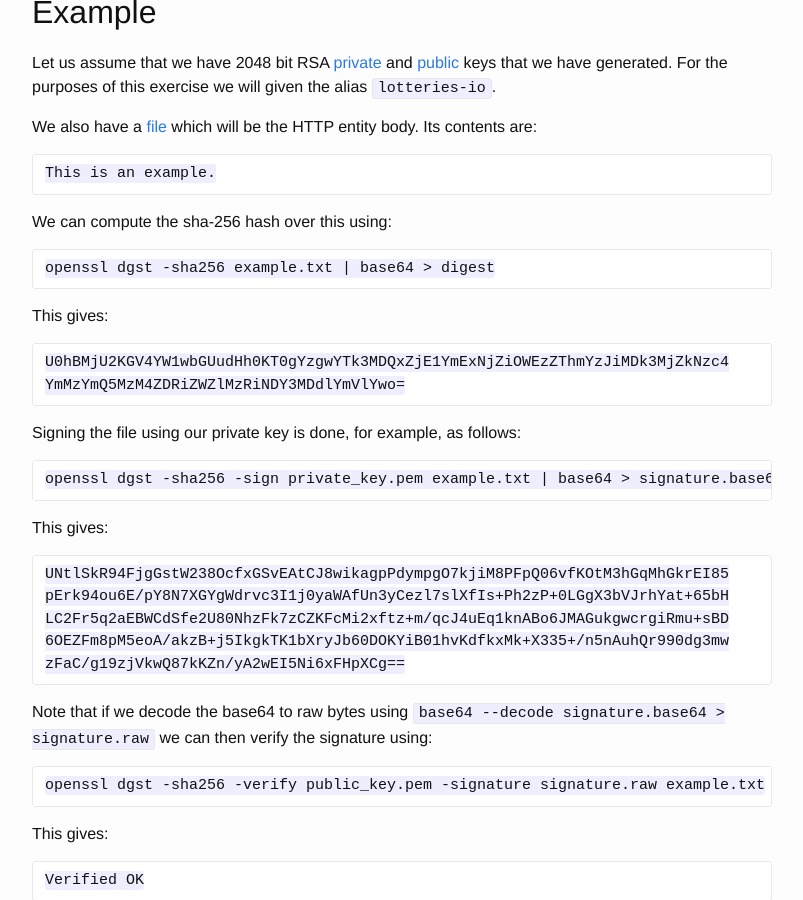
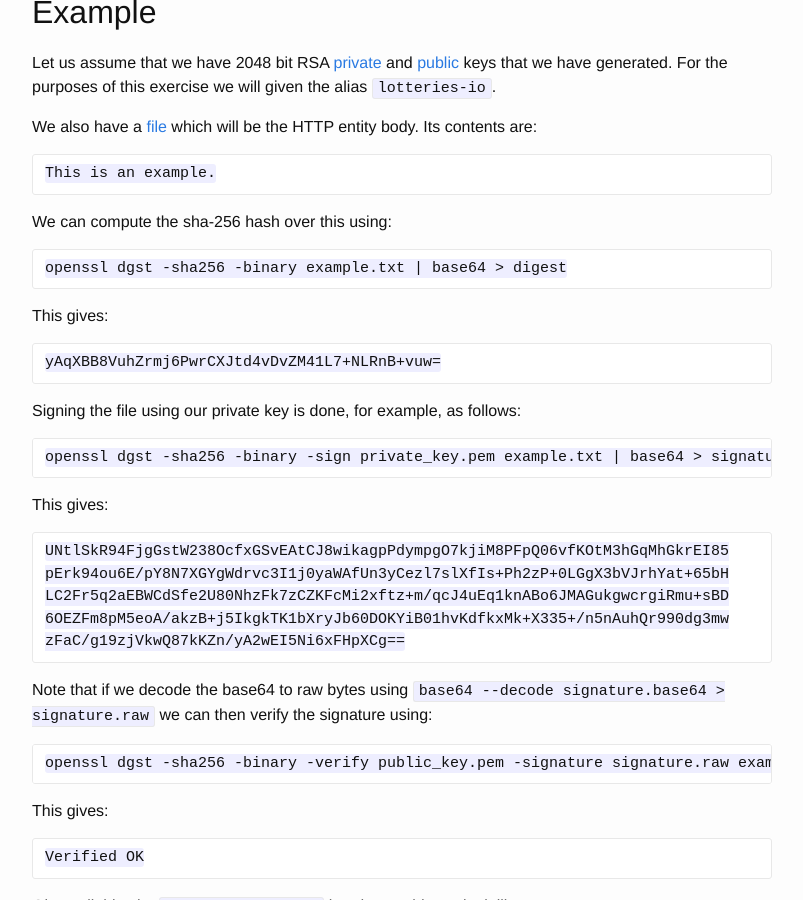
Before and after one commit to lotteries-io/lotteries-io.github.io, a Jekyll site: the page built from _rfcs/content-signature.md, in a window 1280 px wide and 900 px high, scrolled down 2779 px. Shown: the whole window, without its empty margins (238-1041 px from the left). Built offline with Jekyll 4.4.1, drawn with Linux system fonts in a browser that asks for light colours.

Commit message:
Use binary digest instead of hex

````diff
--- a/_rfcs/content-signature.md
+++ b/_rfcs/content-signature.md
@@ -100,20 +100,19 @@ This is an example.
 
 We can compute the sha-256 hash over this using:
 ```
-openssl dgst -sha256 example.txt | base64 > digest
+openssl dgst -sha256 -binary example.txt | base64 > digest
 ```
 
 This gives:
 
 ```
-U0hBMjU2KGV4YW1wbGUudHh0KT0gYzgwYTk3MDQxZjE1YmExNjZiOWEzZThmYzJiMDk3MjZkNzc4
-YmMzYmQ5MzM4ZDRiZWZlMzRiNDY3MDdlYmVlYwo=
+yAqXBB8VuhZrmj6PwrCXJtd4vDvZM41L7+NLRnB+vuw=
 ```
 
 Signing the file using our private key is done, for example, as follows:
 
 ```
-openssl dgst -sha256 -sign private_key.pem example.txt | base64 > signature.base64
+openssl dgst -sha256 -binary -sign private_key.pem example.txt | base64 > signature.base64
 ```
 
 This gives:
@@ -128,7 +127,7 @@ zFaC/g19zjVkwQ87kKZn/yA2wEI5Ni6xFHpXCg==
 Note that if we decode the base64 to raw bytes using `base64 --decode signature.base64 > signature.raw` we can then verify the signature using:
 
 ```
-openssl dgst -sha256 -verify public_key.pem -signature signature.raw example.txt
+openssl dgst -sha256 -binary -verify public_key.pem -signature signature.raw example.txt
 ```
 
 This gives:
````
